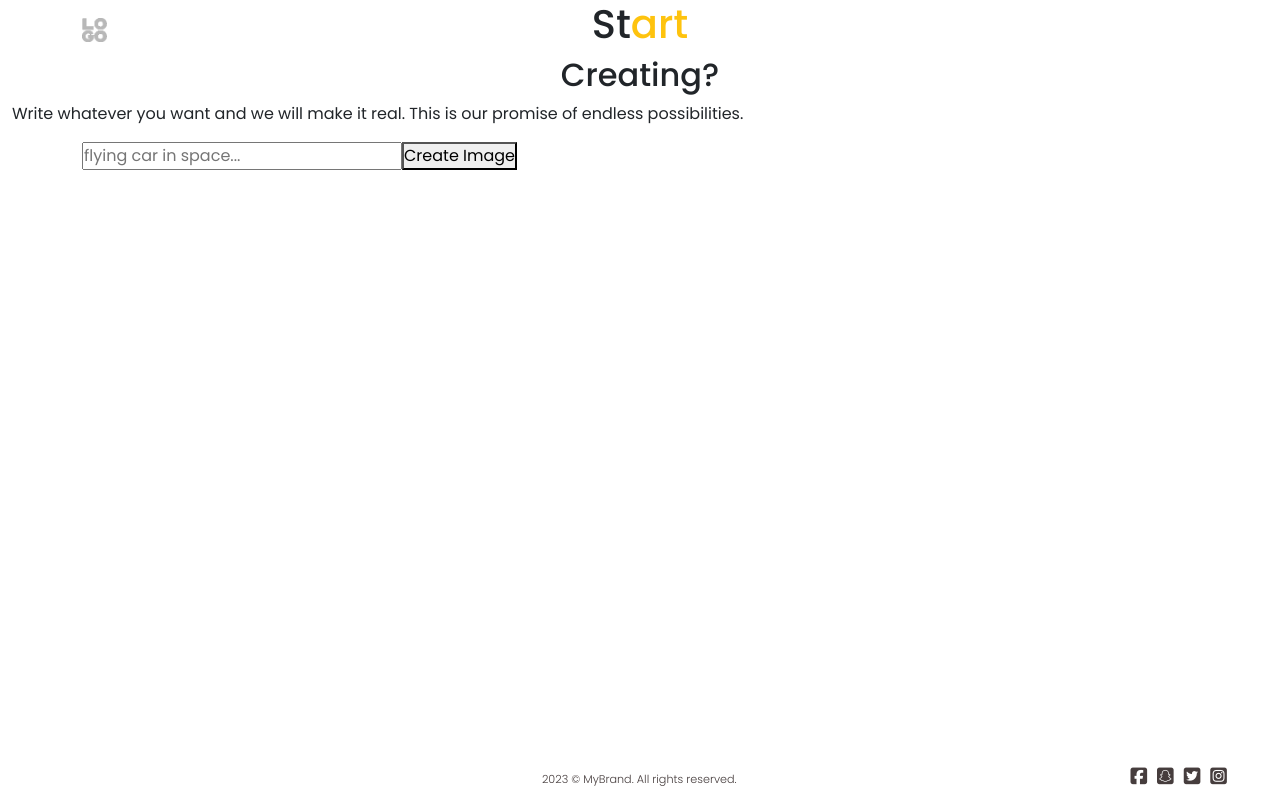
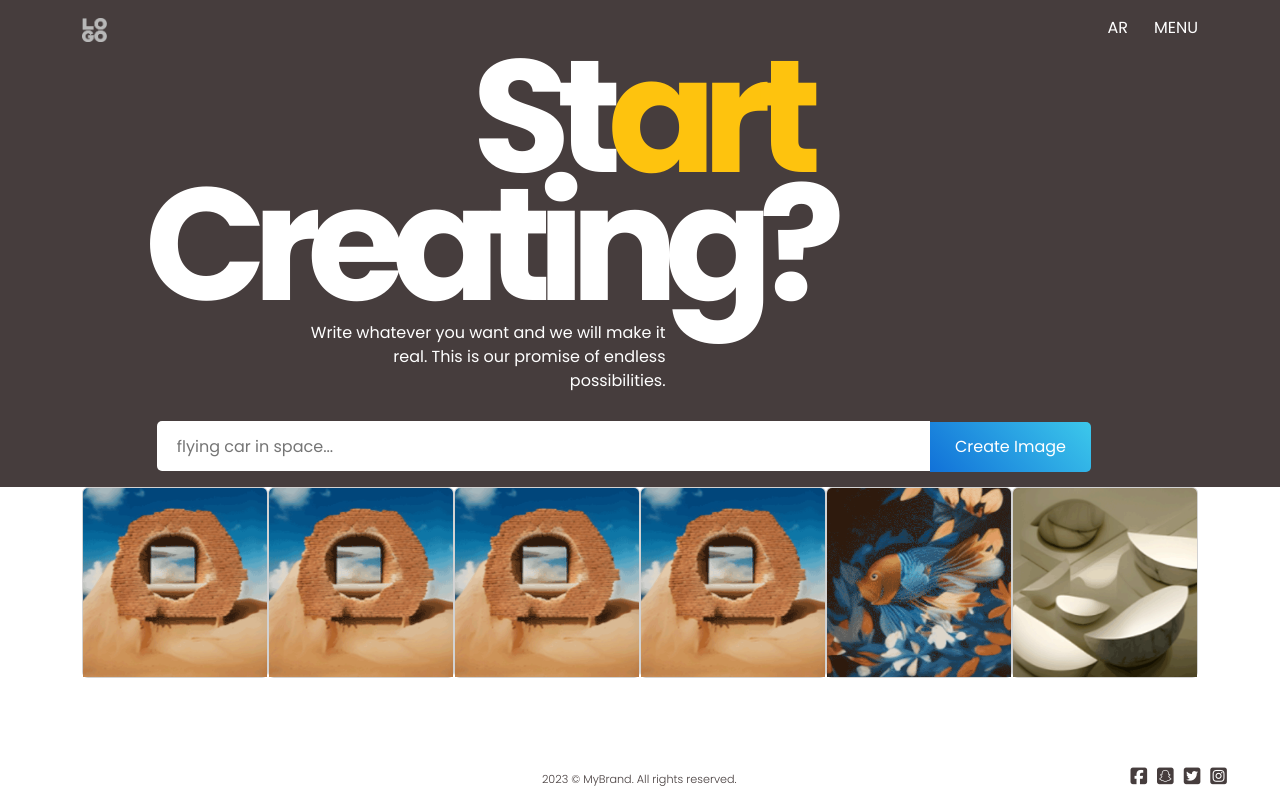
Before and after one commit to hamidhdeveloper/mvp, a React (Create React App) app: page /startcreating in a window 1280 px wide. Built offline with nearby package versions, Linux system fonts and the light colour scheme.

Commit message:
1 day and 6 hours spend

```diff
--- a/src/components/pages/startcreating/StartCreating.jsx
+++ b/src/components/pages/startcreating/StartCreating.jsx
@@ -1,13 +1,13 @@
 import React from "react";
-// import ImageCarousel from "./ImageCarousel";
+import ImageCarousel from "./ImageCarousel";
 import "./StartCreating.scss";
 
 const StartCreating = () => {
   return (
     <>
-      <div class="container-fluid mycreating">
-        <div class="row">
-          <div class="col-md-12 mycreatingcol">
+      <div className="container-fluid mycreating">
+        <div className="row">
+          <div className="col-md-12 mycreatingcol">
             <h1 className="text-center text-sm-1">
               St<span style={{ color: "#FEC30E" }}>art</span>
             </h1>
@@ -33,9 +33,9 @@ const StartCreating = () => {
         </div>
       </div>
       <div className="container-fulid mycarouselControls">
-        <div class="row">
-          <div class="col-md-12">
-            {/* <ImageCarousel /> */}
+        <div className="row">
+          <div className="col-md-12">
+            <ImageCarousel />
           </div>
         </div>
       </div>
--- a/src/components/pages/startcreating/StartCreating.scss
+++ b/src/components/pages/startcreating/StartCreating.scss
@@ -1,61 +1,61 @@
-// .mycreating{
-//     background: #463D3D;
-//     position: relative;
-//     display: flex;
-//     justify-content: center;
-//     // height: 300px;
-// }
-// .mycreatingcol{
-//     display: flex;
-//     flex-direction: column;
-// }
-// .mycreatingcol h1{
-//    font-weight: bolder;
-//    color: #fff;
-//    font-size: 10em;
-//    margin-top: 20px;
-//    letter-spacing: -14px;
-// }
-// .mycreatingcol h2{
-//     font-weight: bolder;
-//     color: #fff;
-//     font-size: 10em;
-//     margin-top: -4.5rem;
-//     margin-right: 19rem;
-//     letter-spacing: -14px;
-//     margin-bottom: 51px;
+.mycreating{
+    background: #463D3D;
+    position: relative;
+    display: flex;
+    justify-content: center;
+    // height: 300px;
+}
+.mycreatingcol{
+    display: flex;
+    flex-direction: column;
+}
+.mycreatingcol h1{
+   font-weight: bolder;
+   color: #fff;
+   font-size: 10em;
+   margin-top: 20px;
+   letter-spacing: -14px;
+}
+.mycreatingcol h2{
+    font-weight: bolder;
+    color: #fff;
+    font-size: 10em;
+    margin-top: -4.5rem;
+    margin-right: 19rem;
+    letter-spacing: -14px;
+    margin-bottom: 51px;
 
-//  }
-//  .mycreating p{
-//     color: #fff;
-//     width: 28%;
-//     text-align: right;
-//     position: absolute;
-//     top: 66%;
-//     left: 24%;
-//  }
-//  .search{
-//     padding: 10px 130px 10px 20px;
-//     border: none;
-//     height: 50px;
-//     width: 80%;
-//     border-radius: 5px 0px 0px 5px;
-//  }
-//  .createimg{
-//     background: #1171d8;
-//     background: linear-gradient(47deg, #1171d8, #3cc8eb);
-//     color: #fff;
-//     z-index: 2;
-//     border: none;
-//     height: 50px;
-//     padding: 0px 25px;
-//     inset: 0px 0px 0px auto;
-//     border-radius: 0px 5px 5px 0px;
-//  }
-//  .createimgcontainer{
-//     margin-top: 30px;
-//     margin-bottom: 15px;
-//  }
-//  .mycarouselControls{
-//     overflow: hidden;
-//   }
+ }
+ .mycreating p{
+    color: #fff;
+    width: 28%;
+    text-align: right;
+    position: absolute;
+    top: 66%;
+    left: 24%;
+ }
+ .search{
+    padding: 10px 130px 10px 20px;
+    border: none;
+    height: 50px;
+    width: 80%;
+    border-radius: 5px 0px 0px 5px;
+ }
+ .createimg{
+    background: #1171d8;
+    background: linear-gradient(47deg, #1171d8, #3cc8eb);
+    color: #fff;
+    z-index: 2;
+    border: none;
+    height: 50px;
+    padding: 0px 25px;
+    inset: 0px 0px 0px auto;
+    border-radius: 0px 5px 5px 0px;
+ }
+ .createimgcontainer{
+    margin-top: 30px;
+    margin-bottom: 15px;
+ }
+ .mycarouselControls{
+    overflow: hidden;
+  }
```
